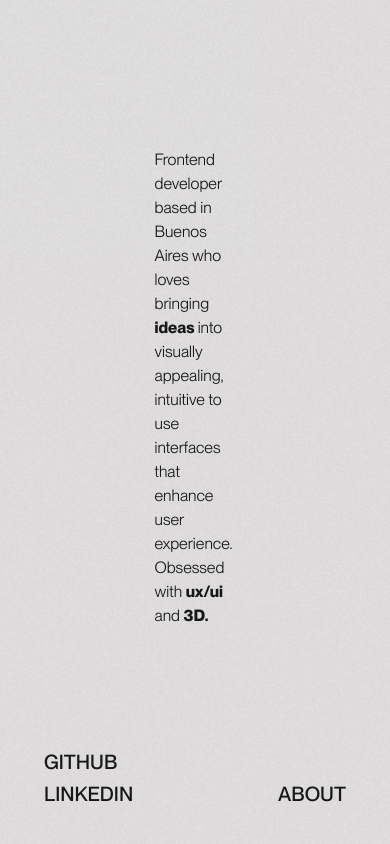
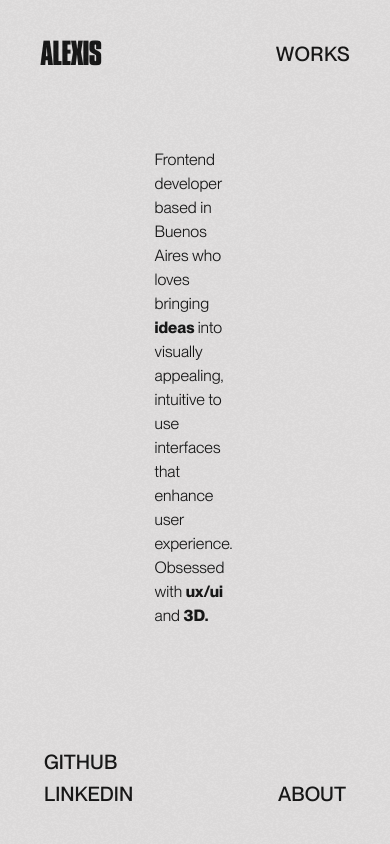
Before and after one commit to Ehrgein/portfolio2024, a Next.js app: page / in a window 390 px wide. Shown: the top 844 px of the page. Built offline with nearby package versions, Linux system fonts and the light colour scheme.

Commit message:
Fixed responsiveness

```diff
--- a/src/app/Components/ui/VerticalCards.tsx
+++ b/src/app/Components/ui/VerticalCards.tsx
@@ -31,6 +31,9 @@ const projects = [
 ];
 
 function VerticalCards() {
+
+  //h2 causing responsive issues, doesnt matter.
+
   return (
     <section
       className="bg-[#161616] h-auto px-24 pb-40
--- a/src/app/Pages/WhiteLanding.tsx
+++ b/src/app/Pages/WhiteLanding.tsx
@@ -1,6 +1,6 @@
 "use client";
 import React, { useRef } from "react";
-// import WhiteNavbar from "../Components/layout/WhiteNavbar";
+import WhiteNavbar from "../Components/layout/WhiteNavbar";
 import PresentationParagraph from "../Components/animations/PresentationParagraph";
 import FooterWhite from "../Components/layout/FooterWhite";
 
@@ -10,7 +10,7 @@ const WhiteLanding = () => {
   return (
     <div className="bg-[#E1DFDF] min-h-screen flex px-4 py-2">
       <div className="w-full flex flex-col ">
-        {/* <WhiteNavbar /> */}
+        <WhiteNavbar />
         <main
           ref={mainRef}
           className={` justify-center flex flex-col flex-grow`}
```
